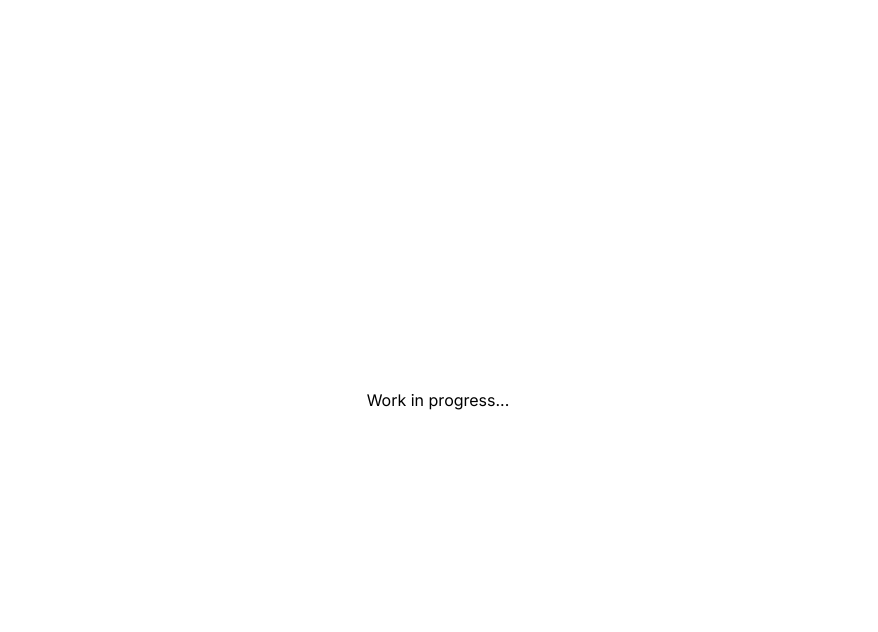
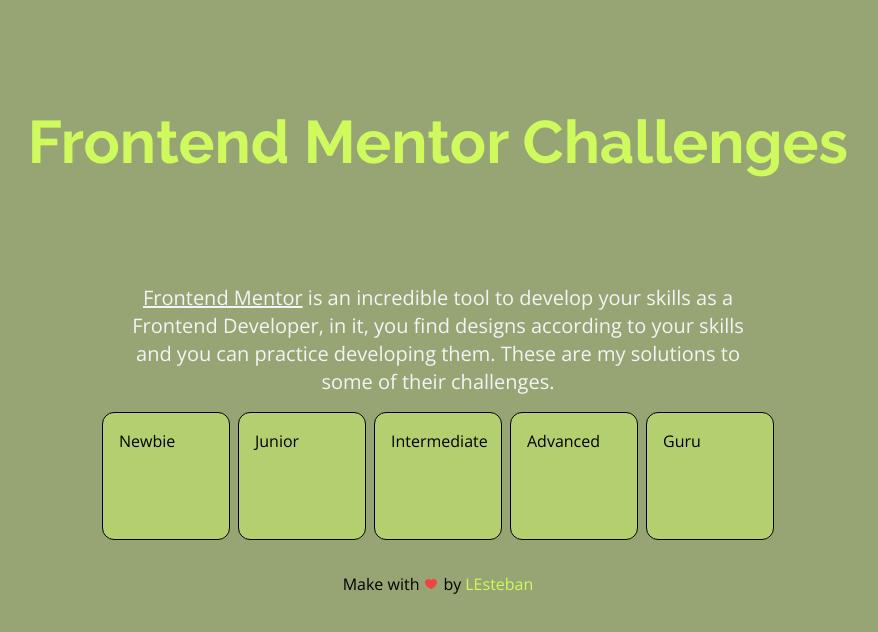
Before and after one commit to LEstebanR/Frontend-mentor-challenges, a Next.js app: page / in a window 1280 px wide. Shown: the top 632 px of the page, without its empty margins (202-1080 px from the left). Built offline with nearby package versions, Linux system fonts and the light colour scheme.

Commit message:
add theme

```diff
--- a/package.json
+++ b/package.json
@@ -9,6 +9,8 @@
     "lint": "next lint"
   },
   "dependencies": {
+    "@heroicons/react": "^2.1.1",
+    "clsx": "^2.1.0",
     "eslint-plugin-tailwindcss": "^3.14.3",
     "next": "14.1.0",
     "react": "^18",
--- /dev/null
+++ b/src/app/components/categoryCard.tsx
@@ -0,0 +1,15 @@
+import { FC } from "react";
+
+type CardProps = {
+  title: string;
+};
+
+const CategoryCard: FC<CardProps> = ({ title }) => {
+  return (
+    <div className="w-5/12 rounded-xl border border-black bg-secondary p-4 md:size-32">
+      <p>{title}</p>
+    </div>
+  );
+};
+
+export default CategoryCard;
--- /dev/null
+++ b/src/app/data/directory.ts
@@ -0,0 +1 @@
+export const directory = [];
--- a/src/app/layout.tsx
+++ b/src/app/layout.tsx
@@ -1,8 +1,8 @@
 import type { Metadata } from "next";
-import { Inter } from "next/font/google";
+import { Inter, Raleway, Open_Sans } from "next/font/google";
 import "./globals.css";
 
-const inter = Inter({ subsets: ["latin"] });
+const inter = Open_Sans({ subsets: ["latin"] });
 
 export const metadata: Metadata = {
   title: "Create Next App",
@@ -15,7 +15,7 @@
   children: React.ReactNode;
 }>) {
   return (
-    <html lang="en">
+    <html lang="en" suppressHydrationWarning={true}>
       <body className={inter.className}>{children}</body>
     </html>
   );
--- a/src/app/page.tsx
+++ b/src/app/page.tsx
@@ -1,9 +1,41 @@
-import Image from "next/image";
+import Footer from "@/components/footer";
+import { Inter, Raleway, Open_Sans } from "next/font/google";
+import clsx from "clsx";
+import CategoryCard from "./components/categoryCard";
+
+const raleway = Raleway({ subsets: ["latin"], display: "swap", weight: "700" });
+
+const CATEGORIES = ["Newbie", "Junior", "Intermediate", "Advanced", "Guru"];
 
 export default function Home() {
   return (
-    <main className="flex size-full min-h-screen flex-col items-center justify-center">
-      <p>Work in progress...</p>
+    <main className="flex min-h-screen w-full flex-col items-center gap-4 bg-bg p-4">
+      <h1
+        className={clsx(
+          "my-8 text-center text-4xl font-extrabold  text-primary md:my-24 md:text-6xl",
+          raleway.className
+        )}
+      >
+        Frontend Mentor Challenges
+      </h1>
+      <p className="max-w-100 text-center text-xl text-gray-100">
+        <a
+          className="underline"
+          href="https://www.frontendmentor.io"
+          target="_blank"
+        >
+          Frontend Mentor
+        </a>{" "}
+        is an incredible tool to develop your skills as a Frontend Developer, in
+        it, you find designs according to your skills and you can practice
+        developing them. These are my solutions to some of their challenges.
+      </p>
+      <div className="flex flex-row flex-wrap justify-center gap-2">
+        {CATEGORIES.map((category) => (
+          <CategoryCard key={`${category} card`} title={category} />
+        ))}
+      </div>
+      <Footer />
     </main>
   );
 }
--- /dev/null
+++ b/src/components/footer.tsx
@@ -0,0 +1,23 @@
+import { FC } from "react";
+import { HeartIcon } from "@heroicons/react/16/solid";
+
+const Footer: FC = () => {
+  return (
+    <footer className="my-4 flex w-full justify-center">
+      <div className="flex items-center gap-1">
+        <p>Make with</p>
+        <HeartIcon className="size-4 text-red-500" />
+        <p>by</p>
+        <a
+          href="https://www.lesteban.dev/"
+          target="_blank"
+          className="text-primary"
+        >
+          LEsteban
+        </a>
+      </div>
+    </footer>
+  );
+};
+
+export default Footer;
--- a/tailwind.config.ts
+++ b/tailwind.config.ts
@@ -8,10 +8,14 @@
   ],
   theme: {
     extend: {
-      backgroundImage: {
-        "gradient-radial": "radial-gradient(var(--tw-gradient-stops))",
-        "gradient-conic":
-          "conic-gradient(from 180deg at 50% 50%, var(--tw-gradient-stops))",
+      colors: {
+        primary: "#CEFA5D",
+        secondary: "#B4CF6F",
+        bg: "#97A574",
+        disable: "#767A6A",
+      },
+      maxWidth: {
+        100: "40rem",
       },
     },
   },
```
Also changed, not shown: 1 other file (tests, documents, lock files or other folders).
